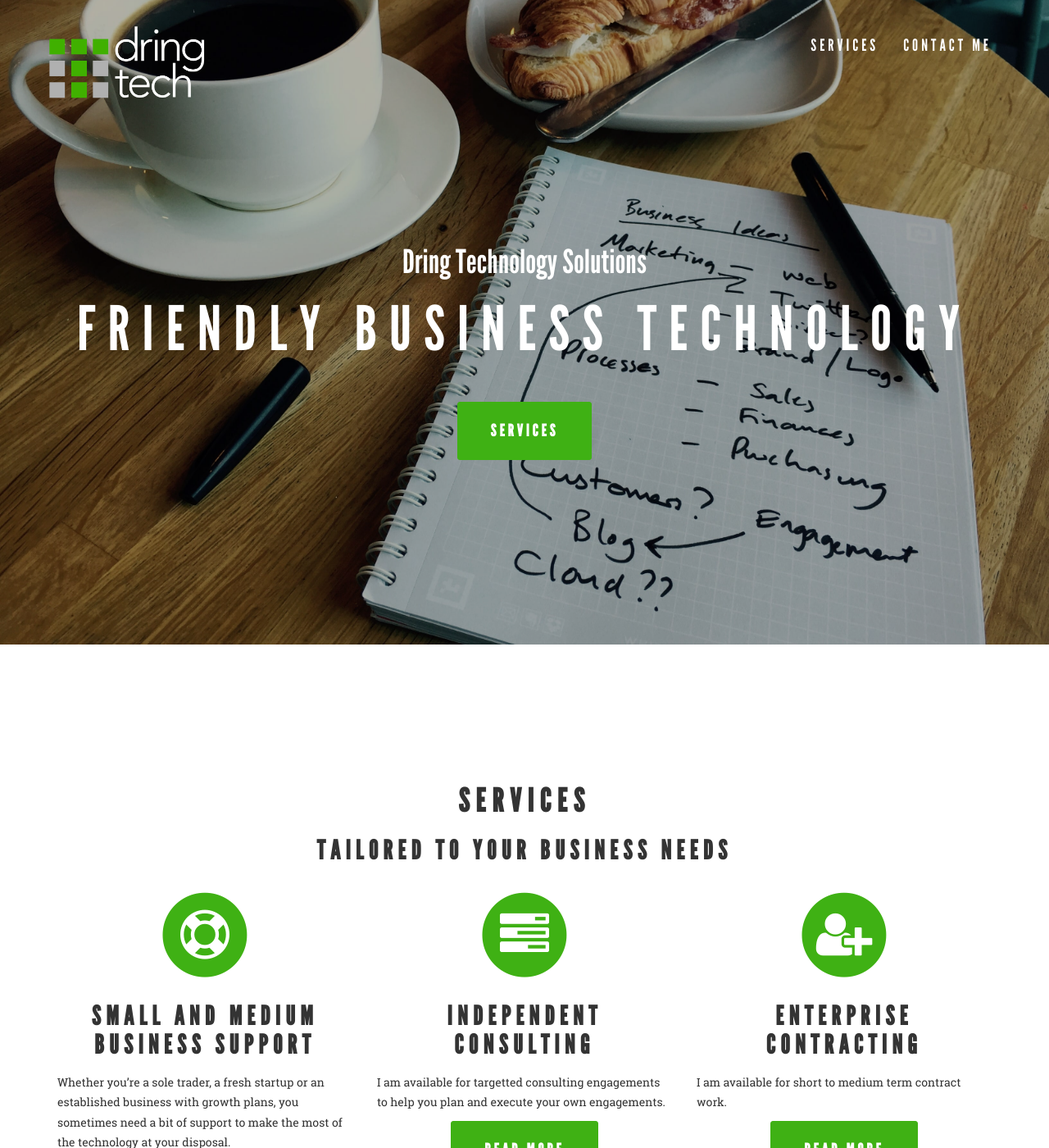
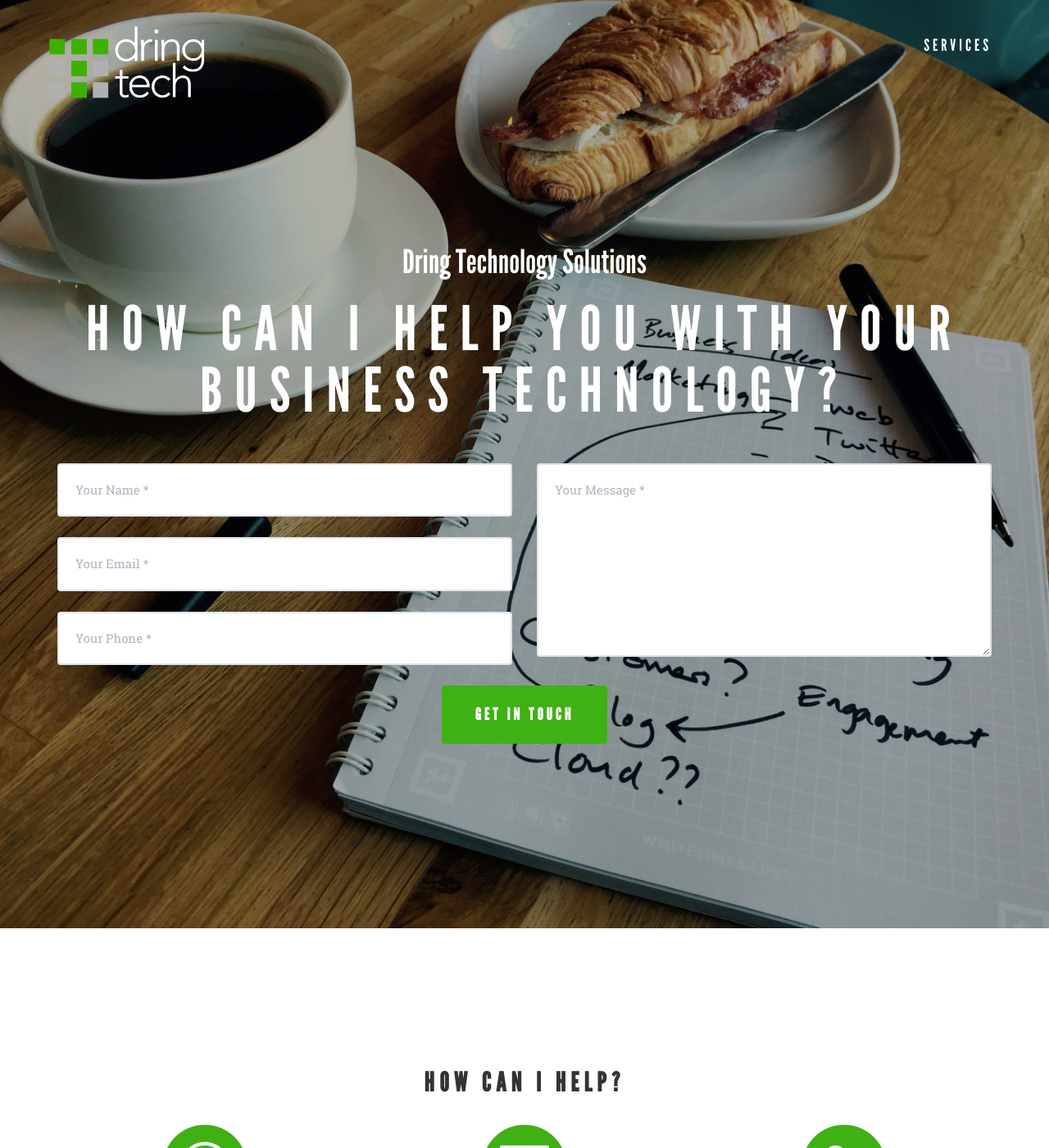
Before and after one commit to dringtech/dringtech.github.io, a Jekyll site: the page built from index.html, in a window 1280 px wide and 1400 px high. Shown: the whole window at 82% size. Built offline with Jekyll 4.4.1, drawn with Linux system fonts in a browser that asks for light colours; some of the changed text lies outside the part shown.

Commit message:
Turning the site upside down

```diff
--- /dev/null
+++ b/_includes/contact.html
@@ -0,0 +1,36 @@
+<div class="row">
+    <div class="col-lg-12">
+        <form action="https://service.capsulecrm.com/service/newlead" method="post" id="contactForm" class="contact">
+            <div class="row">
+                <div class="col-md-6">
+                    <div class="form-group">
+                        <input type="text" name="PERSON_NAME" class="form-control" placeholder="Your Name *" id="name" required data-validation-required-message="Please enter your name.">
+                        <p class="help-block text-danger"></p>
+                    </div>
+                    <div class="form-group">
+                        <input type="email" name="EMAIL" class="form-control" placeholder="Your Email *" id="email" required data-validation-required-message="Please enter your email address.">
+                        <p class="help-block text-danger"></p>
+                    </div>
+                    <div class="form-group">
+                        <input type="tel" name="PHONE" class="form-control" placeholder="Your Phone *" id="phone" required data-validation-required-message="Please enter your phone number.">
+                        <p class="help-block text-danger"></p>
+                    </div>
+                </div>
+                <div class="col-md-6">
+                    <div class="form-group">
+                        <textarea name="NOTE" class="form-control" placeholder="Your Message *" id="message" required data-validation-required-message="Please enter a message."></textarea>
+                        <p class="help-block text-danger"></p>
+                    </div>
+                </div>
+                <div class="clearfix"></div>
+                <div class="col-lg-12 text-center">
+                    <div id="success"></div>
+                    {% comment %}<input type="hidden" name="DEVELOPER" value="TRUE">{% endcomment %}
+                    <input type="hidden" name="FORM_ID" value="d3db5e42-225c-45fc-8391-d64373578e9c">
+                    <input type="hidden" name="COMPLETE_URL" value="{{ '/thanks/' | prepend: site.baseurl | prepend: site.url }}">
+                    <button type="submit" value="Send" class="btn btn-xl">Get in touch</button>
+                </div>
+            </div>
+        </form>
+    </div>
+</div>
--- a/_includes/header.html
+++ b/_includes/header.html
@@ -4,9 +4,7 @@
             <div class="intro-text">
                 <div class="intro-lead-in">Dring Technology Solutions</div>
                 <div class="intro-heading">{{ page.header.title }}</div>
-                {% if page.header.button %}
-                <a href="#{{ page.header.button.ref }}" class="page-scroll btn btn-xl">{{ page.header.button.ref }}</a>
-                {% endif %}
+                {% include contact.html %}
             </div>
         </div>
     </header>
--- a/_includes/section.html
+++ b/_includes/section.html
@@ -3,7 +3,6 @@
   <div class="container">
     <div class="row">
         <header class="col-lg-12">
-          <h1>{{ include.context.title }}</h1>
           <h2>{{ include.context.subheading }}</h2>
         </header>
         <div class="col-lg-12">
--- a/_sass/section.scss
+++ b/_sass/section.scss
@@ -4,18 +4,12 @@
   }
 }
 
-
-section#contact {
-    background-color: #222;
-    background-image: url(../img/map-image.png);
-    background-position: center;
-    background-repeat: no-repeat;
-    header {
-        color: #fff;
-    }
+.contact {
   .form-group {
       margin-bottom: 25px;
       input, textarea {
+        font-family: $fontstack;
+        color: $color-secondary-dark;
         padding: 20px;
       }
       input.form-control {
@@ -42,3 +36,14 @@
       color: #e74c3c;
   }
 }
+
+section#contact {
+  @extend .contact;
+  background-color: #222;
+  background-image: url(../img/map-image.png);
+  background-position: center;
+  background-repeat: no-repeat;
+  header {
+        color: #fff;
+  }
+}
--- a/_sections/services.html
+++ b/_sections/services.html
@@ -1,6 +1,6 @@
 ---
 title: Services
-subheading: Tailored to your business needs
+subheading: How can I help?
 order: 10
 ---
 <div class="row">
--- a/index.html
+++ b/index.html
@@ -1,7 +1,7 @@
 ---
 layout: page
 header:
-  title: Friendly Business Technology
+  title: How can I help you with your business technology?
   button:
     ref: services
     text: Tell Me More
```
Also changed, not shown: _sections/contact.html (+2 -36 lines). Lines whose indentation alone changed are shown as unchanged.
